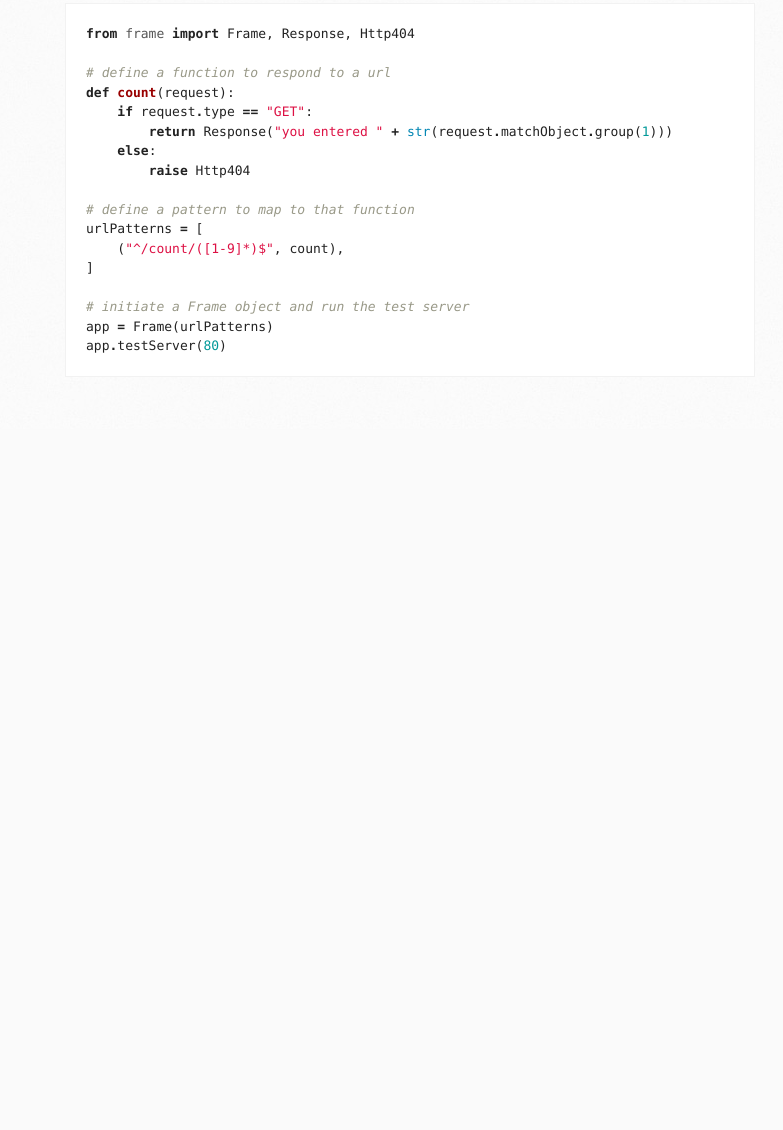
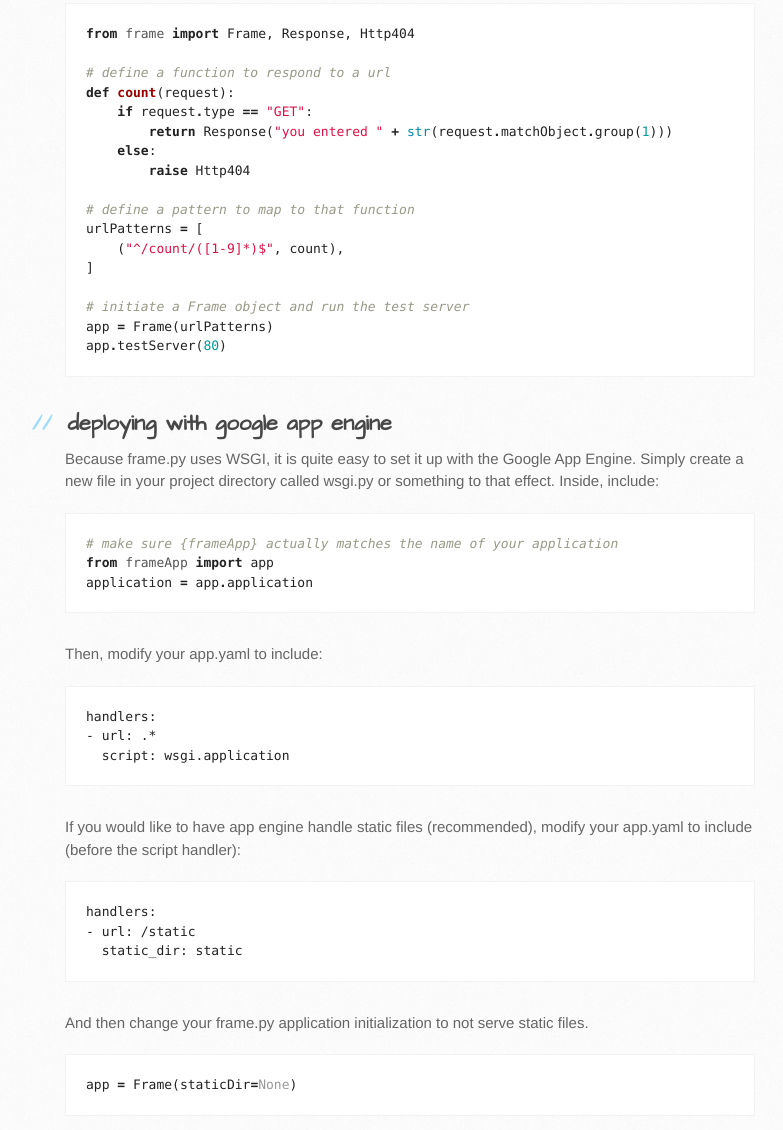
Before and after one commit to baka-rust/frame.py, a plain HTML site: page index.html in a window 1280 px wide. Shown: the part 826-1956 px from the top of the page, without its empty margins (105-888 px from the left). Before the commit the page ends 1255 px from the top, so only its background shows below. Drawn offline with Linux system fonts and the light colour scheme.

Commit message:
Create gh-pages branch via GitHub

```diff
--- a/index.html
+++ b/index.html
@@ -32,7 +32,7 @@
 <a name="framepy" class="anchor" href="#framepy"><span class="octicon octicon-link"></span></a>frame.py</h1>
 
 <p>frame.py is a web application framework for Python a la Django and web.py. It's nothing new, but gets things done the way I like them done.
-It uses a regex driven URL to function mapping, jinja2 for templating, and wsgi for server communication.</p>
+It uses a regex driven URL to function mapping, and wsgi for server communication.</p>
 
 <h2>
 <a name="example-with-decorators" class="anchor" href="#example-with-decorators"><span class="octicon octicon-link"></span></a>example with decorators</h2>
@@ -75,6 +75,36 @@ It uses a regex driven URL to function mapping, jinja2 for templating, and wsgi
 <span class="n">app</span> <span class="o">=</span> <span class="n">Frame</span><span class="p">(</span><span class="n">urlPatterns</span><span class="p">)</span>
 <span class="n">app</span><span class="o">.</span><span class="n">testServer</span><span class="p">(</span><span class="mi">80</span><span class="p">)</span>
 </pre></div>
+
+<h2>
+<a name="deploying-with-google-app-engine" class="anchor" href="#deploying-with-google-app-engine"><span class="octicon octicon-link"></span></a>deploying with google app engine</h2>
+
+<p>Because frame.py uses WSGI, it is quite easy to set it up with the Google App Engine.
+Simply create a new file in your project directory called <em>wsgi.py</em> or something to that effect. Inside, include:</p>
+
+<div class="highlight highlight-python"><pre><span class="c"># make sure {frameApp} actually matches the name of your application</span>
+<span class="kn">from</span> <span class="nn">frameApp</span> <span class="kn">import</span> <span class="n">app</span>
+<span class="n">application</span> <span class="o">=</span> <span class="n">app</span><span class="o">.</span><span class="n">application</span>
+</pre></div>
+
+<p>Then, modify your <em>app.yaml</em> to include:</p>
+
+<div class="highlight highlight-yaml"><pre><span class="l-Scalar-Plain">handlers</span><span class="p-Indicator">:</span>
+<span class="p-Indicator">-</span> <span class="l-Scalar-Plain">url</span><span class="p-Indicator">:</span> <span class="l-Scalar-Plain">.*</span>
+  <span class="l-Scalar-Plain">script</span><span class="p-Indicator">:</span> <span class="l-Scalar-Plain">wsgi.application</span>
+</pre></div>
+
+<p>If you would like to have app engine handle static files (recommended), modify your <em>app.yaml</em> to include (before the script handler):</p>
+
+<div class="highlight highlight-yaml"><pre><span class="l-Scalar-Plain">handlers</span><span class="p-Indicator">:</span>
+<span class="p-Indicator">-</span> <span class="l-Scalar-Plain">url</span><span class="p-Indicator">:</span> <span class="l-Scalar-Plain">/static</span>
+  <span class="l-Scalar-Plain">static_dir</span><span class="p-Indicator">:</span> <span class="l-Scalar-Plain">static</span>
+</pre></div>
+
+<p>And then change your frame.py application initialization to not serve static files.</p>
+
+<div class="highlight highlight-python"><pre><span class="n">app</span> <span class="o">=</span> <span class="n">Frame</span><span class="p">(</span><span class="n">staticDir</span><span class="o">=</span><span class="bp">None</span><span class="p">)</span>
+</pre></div>
         </section>
 
         <aside id="sidebar">
```
Also changed, not shown: params.json (+1 -1 lines).
